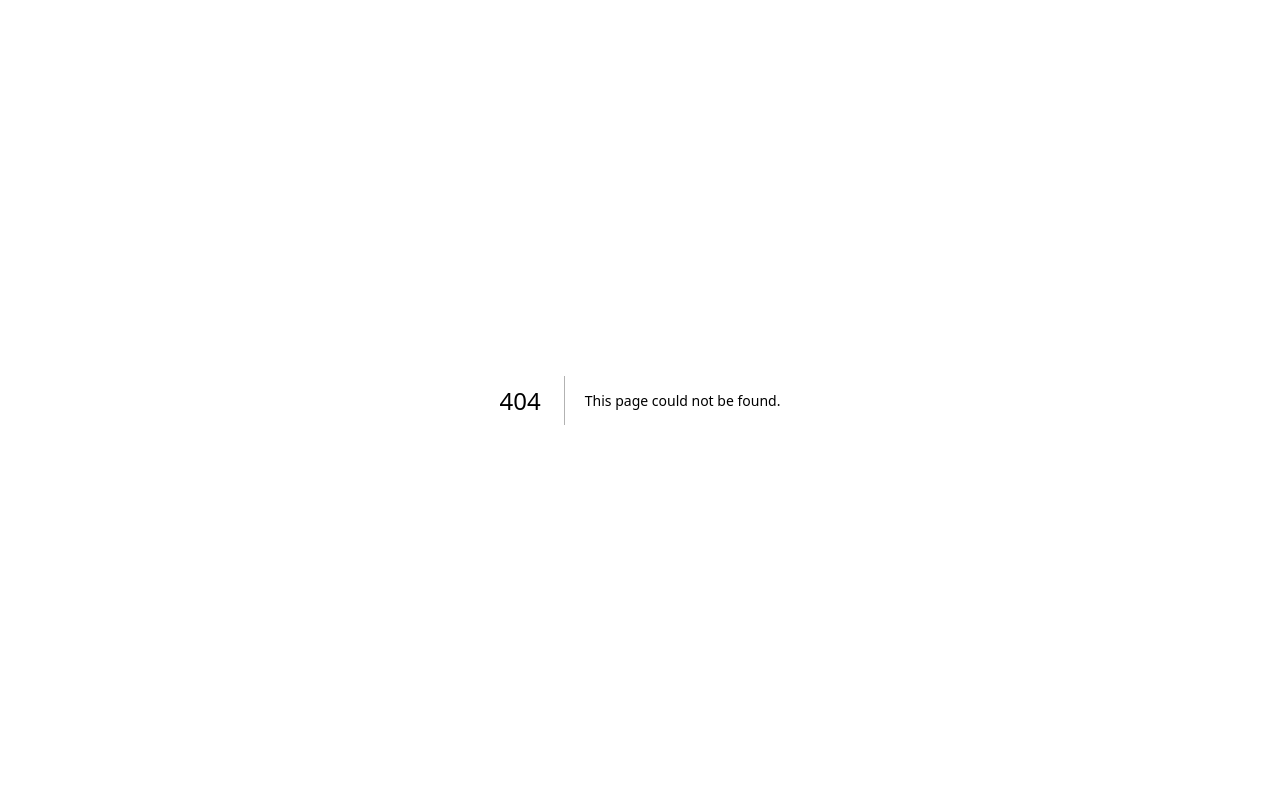
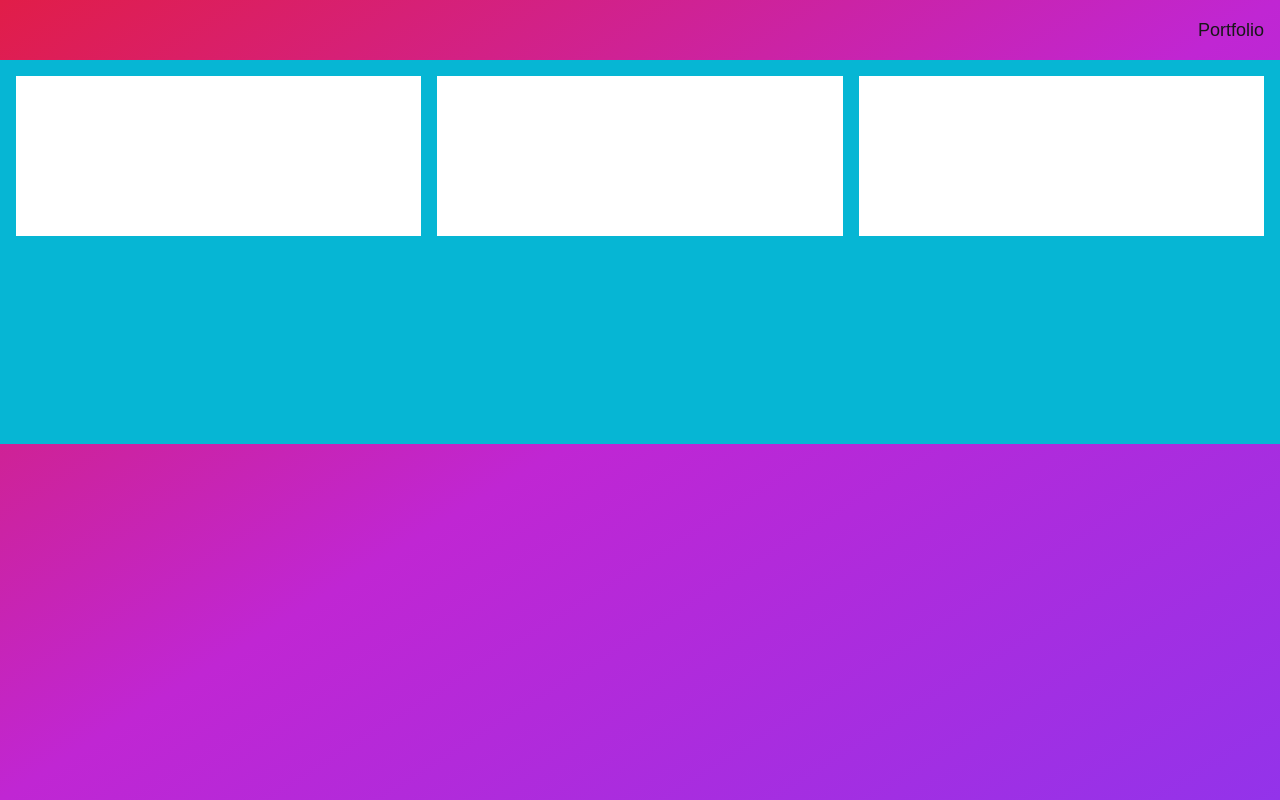
Before and after one commit to modamo-gh/modamo, a Next.js app: page /portfolio in a window 1280 px wide. Before the commit this address had no page. Built offline with nearby package versions, Linux system fonts and the light colour scheme.

Commit message:
Add portfolio page

```diff
--- a/app/page.tsx
+++ b/app/page.tsx
@@ -1,5 +1,6 @@
 "use client";
 
+import Navbar from "@/components/Navbar";
 import { motion } from "motion/react";
 import { useState } from "react";
 
@@ -65,9 +66,10 @@ const Home = () => {
 					variants={itemVariants}
 				></motion.div>
 			</motion.div>
-
 			{collapse && (
-				<div className="flex flex-col h-full items-center justify-center w-full">
+				<div className="flex flex-col h-full w-full">
+					<Navbar />
+					<div className="flex flex-1 flex-col h-full items-center justify-center w-full">
 						<motion.img
 							alt="Profile picture for Bryan May"
 							animate={{ opacity: 1, scale: 1 }}
@@ -88,6 +90,7 @@ const Home = () => {
 						great game.`}
 						</motion.p>
 					</div>
+				</div>
 			)}
 		</main>
 	);
--- /dev/null
+++ b/app/portfolio/page.tsx
@@ -0,0 +1,16 @@
+import Navbar from "@/components/Navbar";
+
+const Portfolio = () => {
+	return (
+		<main className="bg-gradient-to-br from-rose-600 h-screen relative to-purple-600 via-fuchsia-600 w-screen">
+			<Navbar />
+			<div className="bg-cyan-500 grid grid-cols-3 gap-4 p-4 flex-1 h-96">
+				<div className="bg-white h-40 w-full"></div>
+				<div className="bg-white h-40 w-full"></div>
+				<div className="bg-white h-40 w-full"></div>
+			</div>
+		</main>
+	);
+};
+
+export default Portfolio;
--- /dev/null
+++ b/components/Navbar.tsx
@@ -0,0 +1,13 @@
+import Link from "next/link";
+
+const Navbar = () => {
+	return (
+		<div className="flex justify-end p-4 w-full">
+			<Link href="/portfolio">
+				<p className="text-lg">Portfolio</p>
+			</Link>
+		</div>
+	);
+};
+
+export default Navbar;
```
Lines whose indentation alone changed are shown as unchanged.
